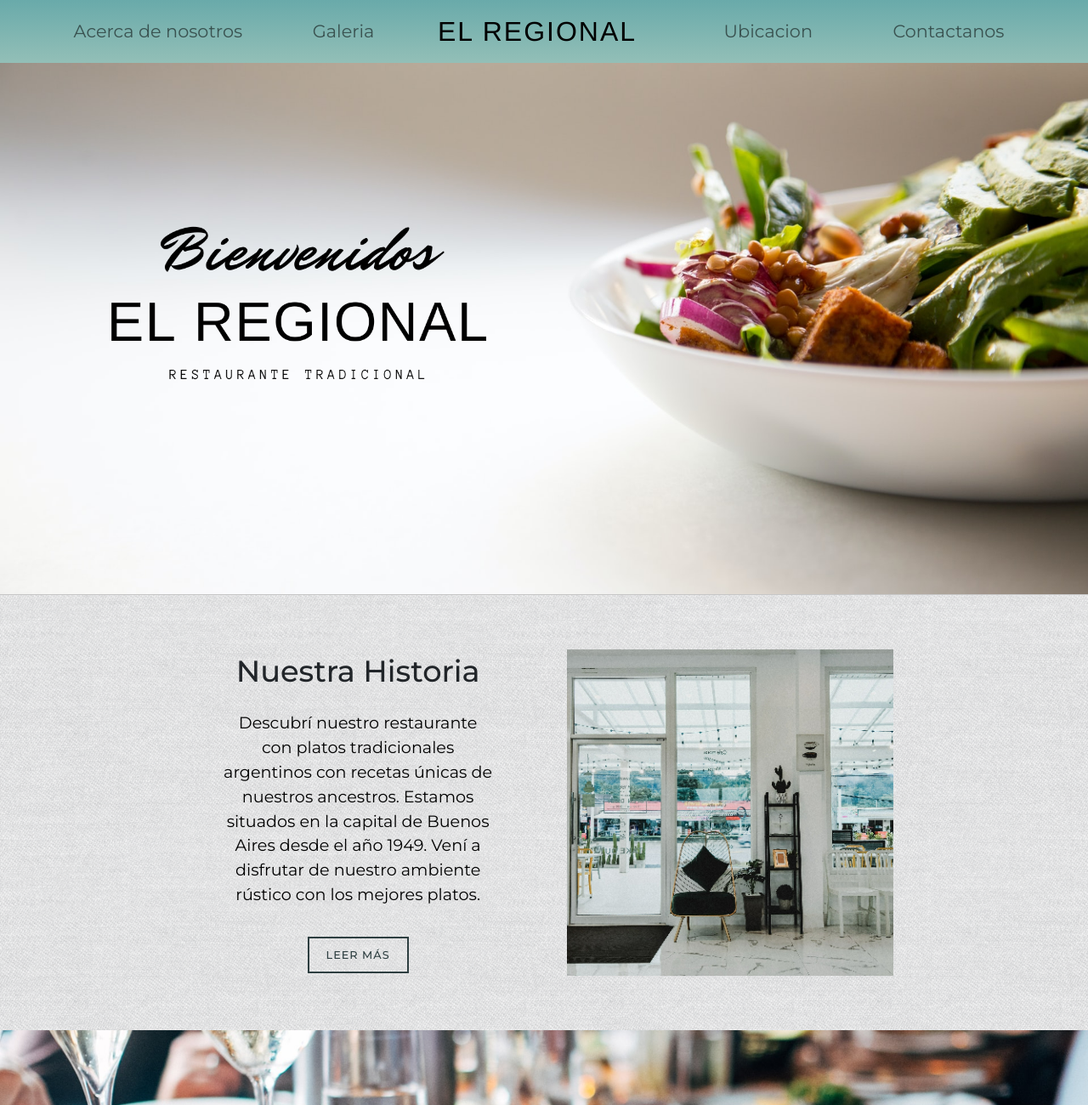
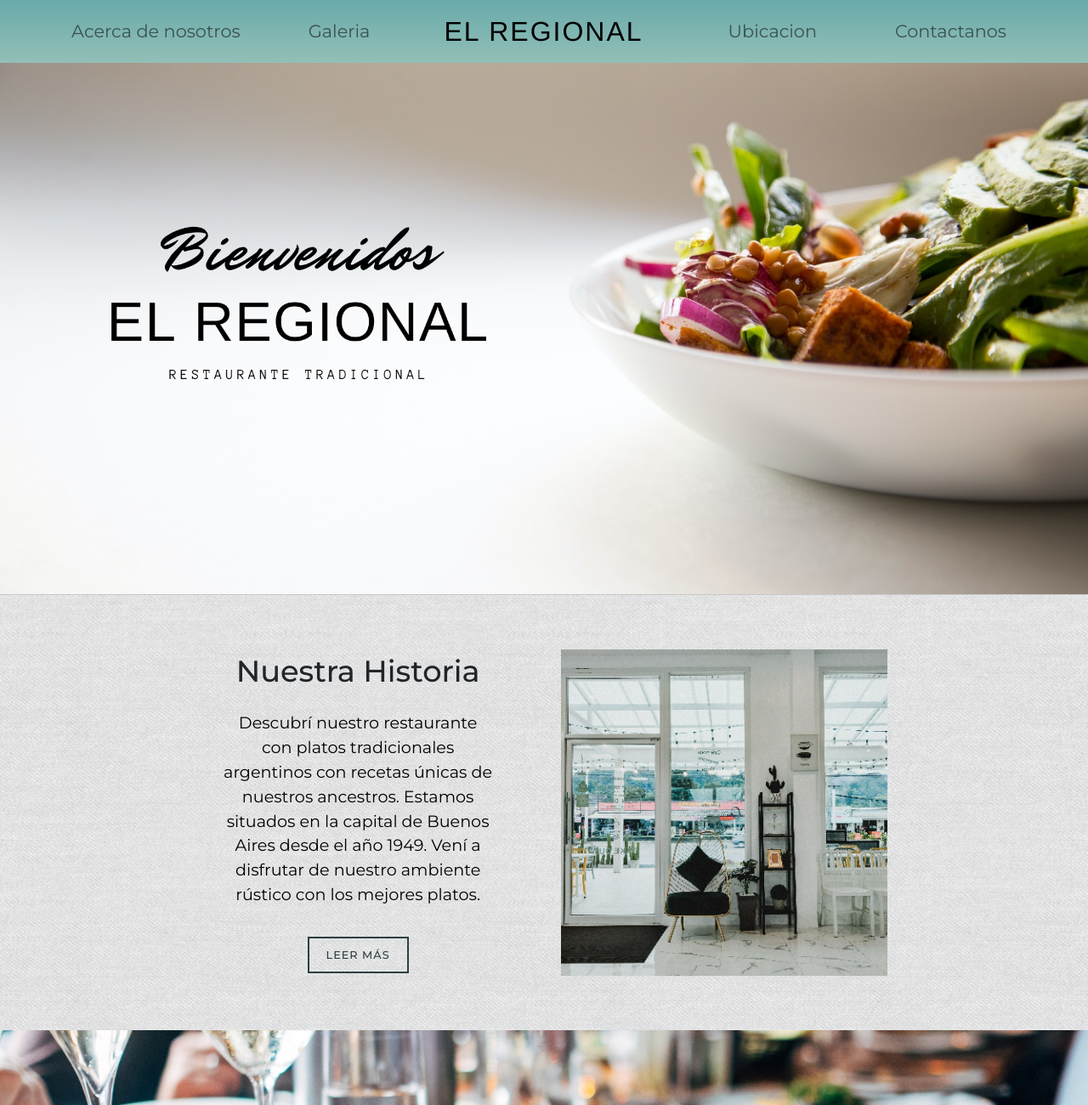
Before and after one commit to Gonza857/entregaProyecto3, a plain HTML site: page index.html in a window 1280 px wide. Shown: the top 1300 px of the page at 85% size. Drawn offline with nearby package versions, Linux system fonts and the light colour scheme; a web font is replaced by a local one.

Commit message:
arreglos2

```diff
--- a/css/scss/_index.scss
+++ b/css/scss/_index.scss
@@ -129,3 +129,6 @@
     @extend .button;
     padding: 10px 20px;
 }
+.cardImgBox {
+    text-align: center;
+}
--- a/css/scss/_navbar.scss
+++ b/css/scss/_navbar.scss
@@ -7,6 +7,7 @@
         font-weight: 500;
         letter-spacing: 2px;
         transition: all .3s;
+        padding-left: 15px;
         &:hover {
             transform: scale(1.05);
         }
--- a/index.html
+++ b/index.html
@@ -36,7 +36,7 @@
       <nav class="navbar navbar-expand-md navbar-light">
         <div class="container-fluid">
           <!-- / LOGO NAVBAR / -->
-          <a class="navbar-brand d-md-none" href="./index.html">El Regional</a>
+          <a class="navbar-brand d-md-none logoNavbarMod" href="./index.html">El Regional</a>
           <button class="navbar-toggler" type="button" data-bs-toggle="offcanvas"   data-bs-target="#offcanvas"   aria-controls="offcanvas">
             <span class="navbar-toggler-icon"></span>
           </button>
@@ -57,7 +57,7 @@
                 </li>
               </ul>
               <!--  / LOGO NAVBAR LATERAL / -->
-              <a class="navbar-brand d-none d-md-block" href="./index.html">El Regional</a>
+              <a class="navbar-brand d-none d-md-block logoNavbarMod" href="./index.html">El Regional</a>
               <!-- / PARTE DERECHA / -->
               <ul class="navbar-nav text-center navbar-nav w-100 d-flex align-items-center justify-content-evenly">
                 <li class="nav-item">
@@ -91,7 +91,7 @@
             </p>
             <a href="./pages/aboutus.html" class="cardButton">Leer más</a>
           </div>
-          <div class="cardImgBox mt-3 col-md-6 mt-md-0 d-md-flex justify-content-center">
+          <div class="cardImgBox mt-3 col-md-6 mt-md-0 d-md-flex">
             <img src="./assets/images/historia.jpg" alt="Imagen interior del Restaurant" class="cardImg img-fluid rounded p-sm-2">
           </div>
         </div>
```
Also changed, not shown: pages/ubication.html (+3 -3 lines), css/style.css.
